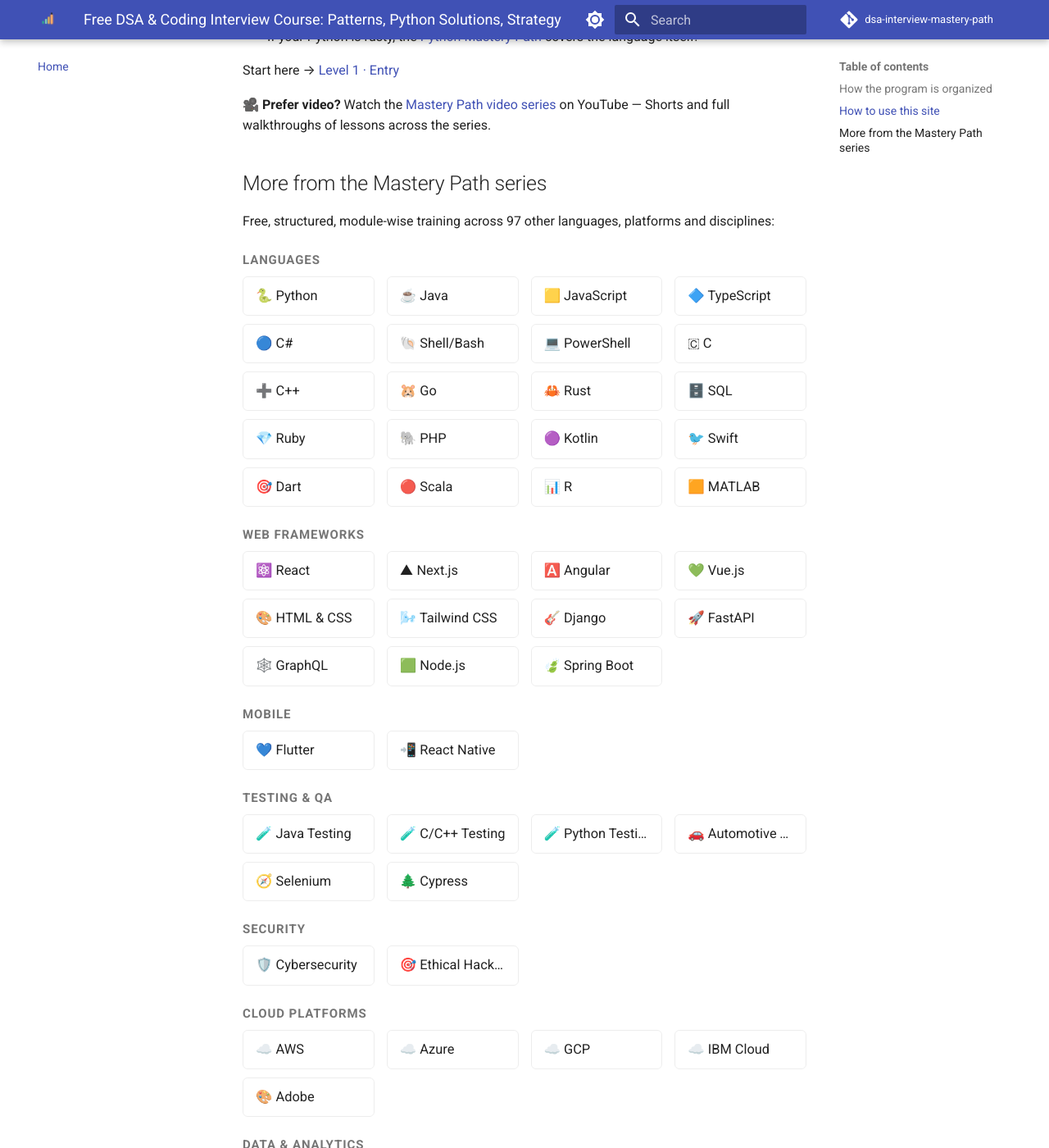
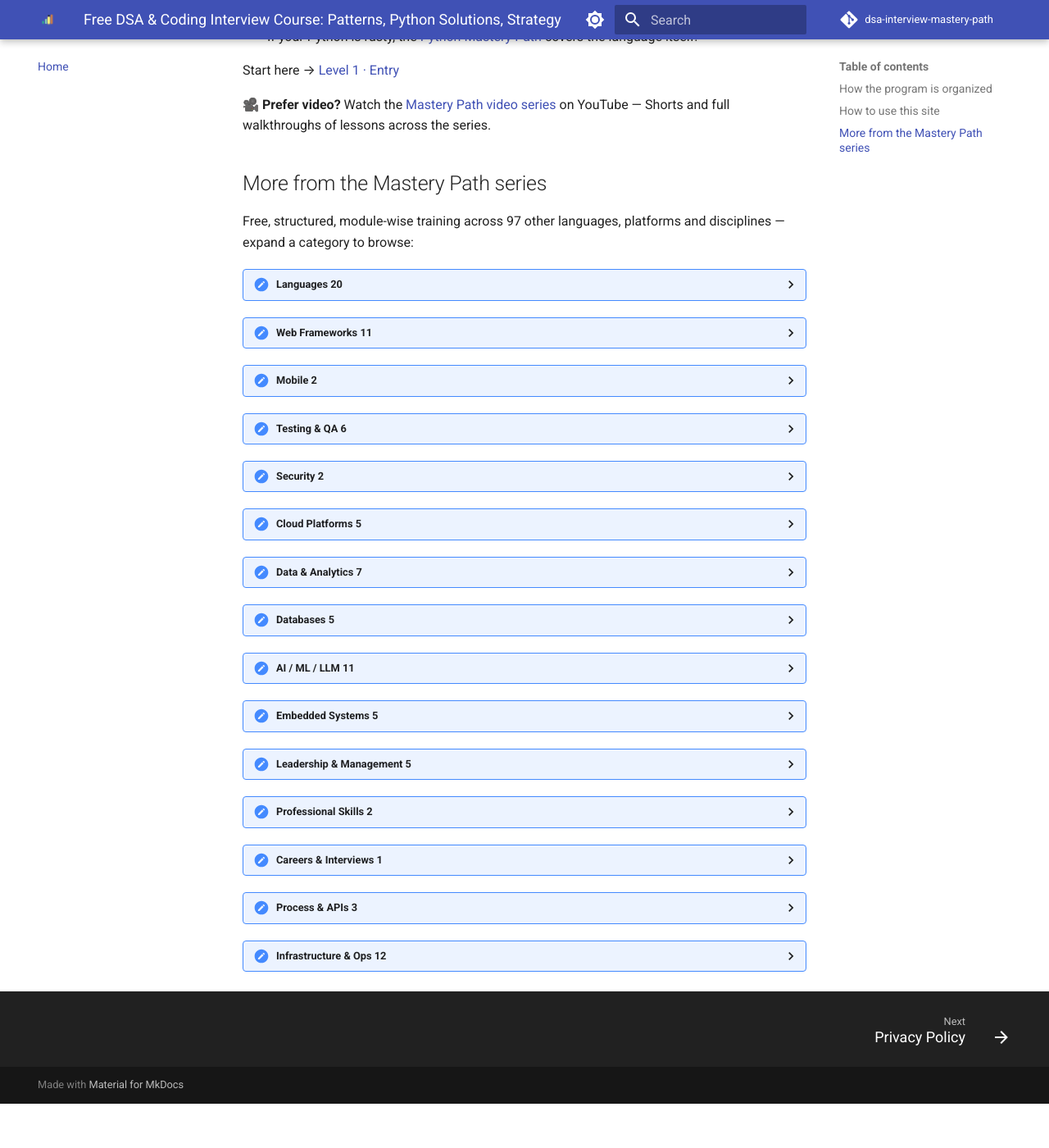
Before and after one commit to SIGILIPELLI/dsa-interview-mastery-path, an MkDocs documentation site: the page built from docs/index.md, in a window 1280 px wide and 1400 px high, scrolled down 1795 px. Shown: the whole window at 82% size. Built offline with MkDocs 1.6.1 and Material for MkDocs 9.7.7, drawn with Linux system fonts in a browser that asks for light colours; comment, search, counter and statistics services are not loaded; after the commit the page ends 3141 px from its top, so only the background shows below that; some of the changed text lies outside the part shown.

Commit message:
Make cross-site course links collapsible instead of a 97-link wall
The "More from the Mastery Path series" section dumped all 97 sibling
courses as one long flat list, making the homepage ~10 screens tall.
Group them into 15 category cards using native <details>/<summary>
(Material's own collapsible-admonition styling, no extra JS), so the
page is compact by default and still fully link-complete and
crawlable when collapsed.

Co-Authored-By: Claude Sonnet 5 <noreply@anthropic.com>
Claude-Session: https://claude.ai/code/session_01Hje8nqbBP9V9WQ3JEcJc69

```diff
--- a/docs/index.md
+++ b/docs/index.md
@@ -82,10 +82,11 @@ Start here → [Level 1 · Entry](level-1/index.md)
 
 ## More from the Mastery Path series
 
-Free, structured, module-wise training across 97 other languages, platforms and disciplines:
+Free, structured, module-wise training across 97 other languages, platforms and disciplines — expand a category to browse:
 
-<div class="mastery-grid-wrap">
-<p class="mastery-grid-category">Languages</p>
+<div class="mastery-tracks">
+<details class="mastery-card">
+<summary>Languages <span class="mastery-count">20</span></summary>
 <div class="mastery-grid">
   <a href="https://sigilipelli.github.io/python-mastery-path/">🐍 Python</a>
   <a href="https://sigilipelli.github.io/java-mastery-path/">☕ Java</a>
@@ -108,7 +109,9 @@ Free, structured, module-wise training across 97 other languages, platforms and
   <a href="https://sigilipelli.github.io/r-mastery-path/">📊 R</a>
   <a href="https://sigilipelli.github.io/matlab-mastery-path/">🟧 MATLAB</a>
 </div>
-<p class="mastery-grid-category">Web Frameworks</p>
+</details>
+<details class="mastery-card">
+<summary>Web Frameworks <span class="mastery-count">11</span></summary>
 <div class="mastery-grid">
   <a href="https://sigilipelli.github.io/react-mastery-path/">⚛️ React</a>
   <a href="https://sigilipelli.github.io/nextjs-mastery-path/">▲ Next.js</a>
@@ -122,12 +125,16 @@ Free, structured, module-wise training across 97 other languages, platforms and
   <a href="https://sigilipelli.github.io/nodejs-mastery-path/">🟩 Node.js</a>
   <a href="https://sigilipelli.github.io/spring-boot-mastery-path/">🍃 Spring Boot</a>
 </div>
-<p class="mastery-grid-category">Mobile</p>
+</details>
+<details class="mastery-card">
+<summary>Mobile <span class="mastery-count">2</span></summary>
 <div class="mastery-grid">
   <a href="https://sigilipelli.github.io/flutter-mastery-path/">💙 Flutter</a>
   <a href="https://sigilipelli.github.io/react-native-mastery-path/">📲 React Native</a>
 </div>
-<p class="mastery-grid-category">Testing & QA</p>
+</details>
+<details class="mastery-card">
+<summary>Testing & QA <span class="mastery-count">6</span></summary>
 <div class="mastery-grid">
   <a href="https://sigilipelli.github.io/java-testing-mastery-path/">🧪 Java Testing</a>
   <a href="https://sigilipelli.github.io/cpp-testing-mastery-path/">🧪 C/C++ Testing</a>
@@ -136,12 +143,16 @@ Free, structured, module-wise training across 97 other languages, platforms and
   <a href="https://sigilipelli.github.io/selenium-mastery-path/">🧭 Selenium</a>
   <a href="https://sigilipelli.github.io/cypress-mastery-path/">🌲 Cypress</a>
 </div>
-<p class="mastery-grid-category">Security</p>
+</details>
+<details class="mastery-card">
+<summary>Security <span class="mastery-count">2</span></summary>
 <div class="mastery-grid">
   <a href="https://sigilipelli.github.io/cybersecurity-mastery-path/">🛡️ Cybersecurity</a>
   <a href="https://sigilipelli.github.io/ethical-hacking-mastery-path/">🎯 Ethical Hacking</a>
 </div>
-<p class="mastery-grid-category">Cloud Platforms</p>
+</details>
+<details class="mastery-card">
+<summary>Cloud Platforms <span class="mastery-count">5</span></summary>
 <div class="mastery-grid">
   <a href="https://sigilipelli.github.io/aws-mastery-path/">☁️ AWS</a>
   <a href="https://sigilipelli.github.io/azure-mastery-path/">☁️ Azure</a>
@@ -149,7 +160,9 @@ Free, structured, module-wise training across 97 other languages, platforms and
   <a href="https://sigilipelli.github.io/ibm-cloud-mastery-path/">☁️ IBM Cloud</a>
   <a href="https://sigilipelli.github.io/adobe-mastery-path/">🎨 Adobe</a>
 </div>
-<p class="mastery-grid-category">Data & Analytics</p>
+</details>
+<details class="mastery-card">
+<summary>Data & Analytics <span class="mastery-count">7</span></summary>
 <div class="mastery-grid">
   <a href="https://sigilipelli.github.io/data-engineering-mastery-path/">🛠️ Data Engineering</a>
   <a href="https://sigilipelli.github.io/data-science-mastery-path/">📈 Data Science</a>
@@ -159,7 +172,9 @@ Free, structured, module-wise training across 97 other languages, platforms and
   <a href="https://sigilipelli.github.io/etl-datalake-mastery-path/">🏞️ ETL & Data Lake</a>
   <a href="https://sigilipelli.github.io/power-bi-mastery-path/">📉 Power BI</a>
 </div>
-<p class="mastery-grid-category">Databases</p>
+</details>
+<details class="mastery-card">
+<summary>Databases <span class="mastery-count">5</span></summary>
 <div class="mastery-grid">
   <a href="https://sigilipelli.github.io/postgresql-mastery-path/">🐘 PostgreSQL</a>
   <a href="https://sigilipelli.github.io/mongodb-mastery-path/">🍃 MongoDB</a>
@@ -167,7 +182,9 @@ Free, structured, module-wise training across 97 other languages, platforms and
   <a href="https://sigilipelli.github.io/snowflake-mastery-path/">❄️ Snowflake</a>
   <a href="https://sigilipelli.github.io/databricks-mastery-path/">🧱 Databricks</a>
 </div>
-<p class="mastery-grid-category">AI / ML / LLM</p>
+</details>
+<details class="mastery-card">
+<summary>AI / ML / LLM <span class="mastery-count">11</span></summary>
 <div class="mastery-grid">
   <a href="https://sigilipelli.github.io/ai-ml-mastery-path/">🤖 AI/ML</a>
   <a href="https://sigilipelli.github.io/llm-dev-mastery-path/">🧠 LLM Dev</a>
@@ -181,7 +198,9 @@ Free, structured, module-wise training across 97 other languages, platforms and
   <a href="https://sigilipelli.github.io/mlops-mastery-path/">🔁 MLOps</a>
   <a href="https://sigilipelli.github.io/computer-vision-mastery-path/">👁️ Computer Vision</a>
 </div>
-<p class="mastery-grid-category">Embedded Systems</p>
+</details>
+<details class="mastery-card">
+<summary>Embedded Systems <span class="mastery-count">5</span></summary>
 <div class="mastery-grid">
   <a href="https://sigilipelli.github.io/embedded-mastery-path/">🔌 Embedded</a>
   <a href="https://sigilipelli.github.io/embedded-linux-mastery-path/">🐧 Embedded Linux</a>
@@ -189,7 +208,9 @@ Free, structured, module-wise training across 97 other languages, platforms and
   <a href="https://sigilipelli.github.io/freertos-mastery-path/">⏱️ FreeRTOS</a>
   <a href="https://sigilipelli.github.io/s32k-mastery-path/">🔧 S32K</a>
 </div>
-<p class="mastery-grid-category">Leadership & Management</p>
+</details>
+<details class="mastery-card">
+<summary>Leadership & Management <span class="mastery-count">5</span></summary>
 <div class="mastery-grid">
   <a href="https://sigilipelli.github.io/product-manager-mastery-path/">📋 Product Manager</a>
   <a href="https://sigilipelli.github.io/product-lead-mastery-path/">🧭 Product Lead</a>
@@ -197,22 +218,30 @@ Free, structured, module-wise training across 97 other languages, platforms and
   <a href="https://sigilipelli.github.io/ai-manager-mastery-path/">🤖 AI Manager</a>
   <a href="https://sigilipelli.github.io/servant-leadership-mastery-path/">🤝 Servant Leadership</a>
 </div>
-<p class="mastery-grid-category">Professional Skills</p>
+</details>
+<details class="mastery-card">
+<summary>Professional Skills <span class="mastery-count">2</span></summary>
 <div class="mastery-grid">
   <a href="https://sigilipelli.github.io/english-fluency-mastery-path/">🗣️ English Fluency & IELTS</a>
   <a href="https://sigilipelli.github.io/workday-mastery-path/">🧑‍💼 Workday</a>
 </div>
-<p class="mastery-grid-category">Careers & Interviews</p>
+</details>
+<details class="mastery-card">
+<summary>Careers & Interviews <span class="mastery-count">1</span></summary>
 <div class="mastery-grid">
   <a href="https://sigilipelli.github.io/system-design-mastery-path/">🏗️ System Design</a>
 </div>
-<p class="mastery-grid-category">Process & APIs</p>
+</details>
+<details class="mastery-card">
+<summary>Process & APIs <span class="mastery-count">3</span></summary>
 <div class="mastery-grid">
   <a href="https://sigilipelli.github.io/agile-mastery-path/">🔄 Agile/Scrum/Kanban</a>
   <a href="https://sigilipelli.github.io/rest-api-mastery-path/">🔗 REST API</a>
   <a href="https://sigilipelli.github.io/playwright-mastery-path/">🎭 Playwright</a>
 </div>
-<p class="mastery-grid-category">Infrastructure & Ops</p>
+</details>
+<details class="mastery-card">
+<summary>Infrastructure & Ops <span class="mastery-count">12</span></summary>
 <div class="mastery-grid">
   <a href="https://sigilipelli.github.io/server-ops-mastery-path/">🖥️ Server Ops</a>
   <a href="https://sigilipelli.github.io/linux-mastery-path/">🐧 Linux</a>
@@ -227,4 +256,5 @@ Free, structured, module-wise training across 97 other languages, platforms and
   <a href="https://sigilipelli.github.io/microservices-mastery-path/">🧩 Microservices</a>
   <a href="https://sigilipelli.github.io/observability-mastery-path/">📈 Observability</a>
 </div>
+</details>
 </div>
```
